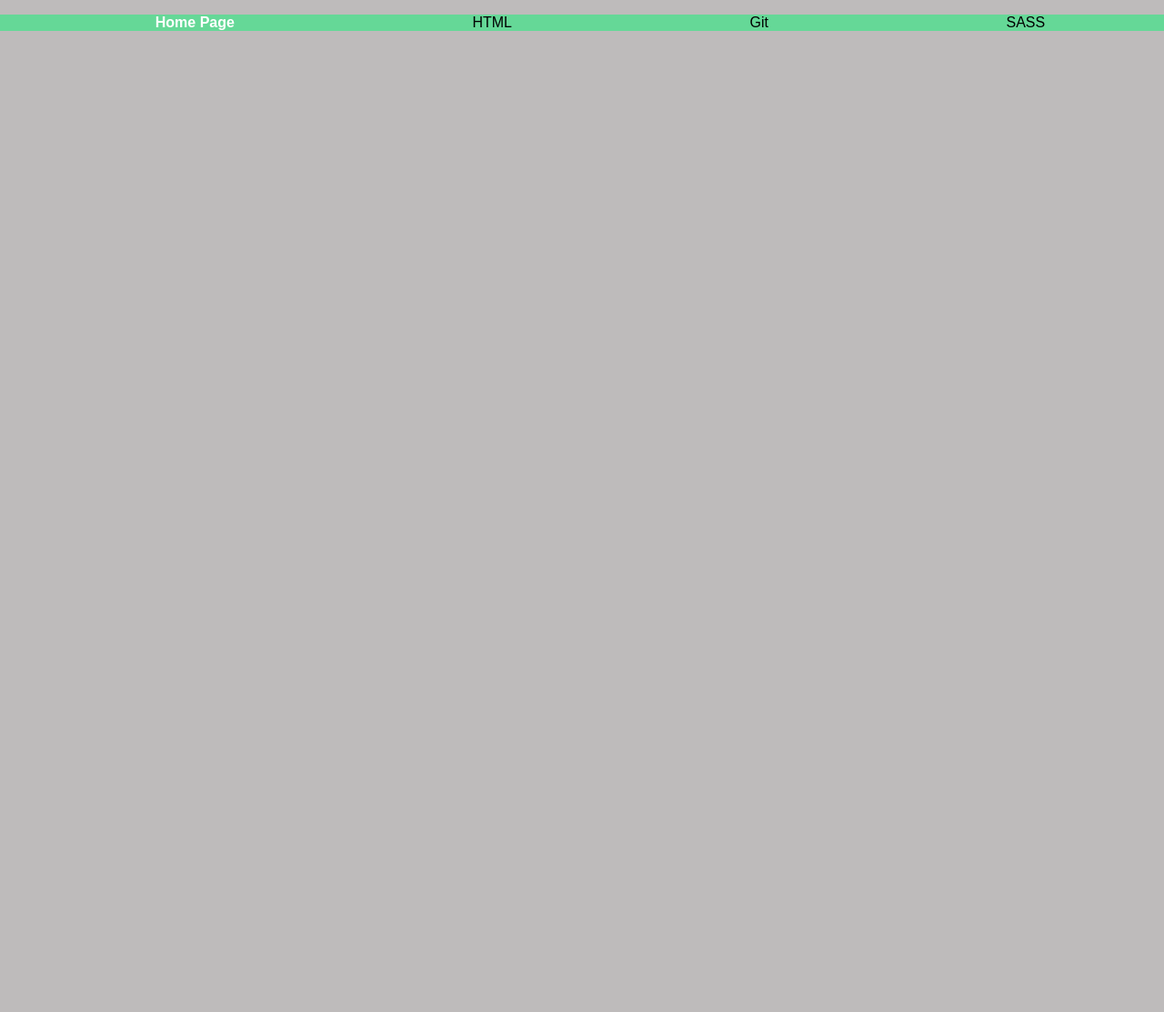
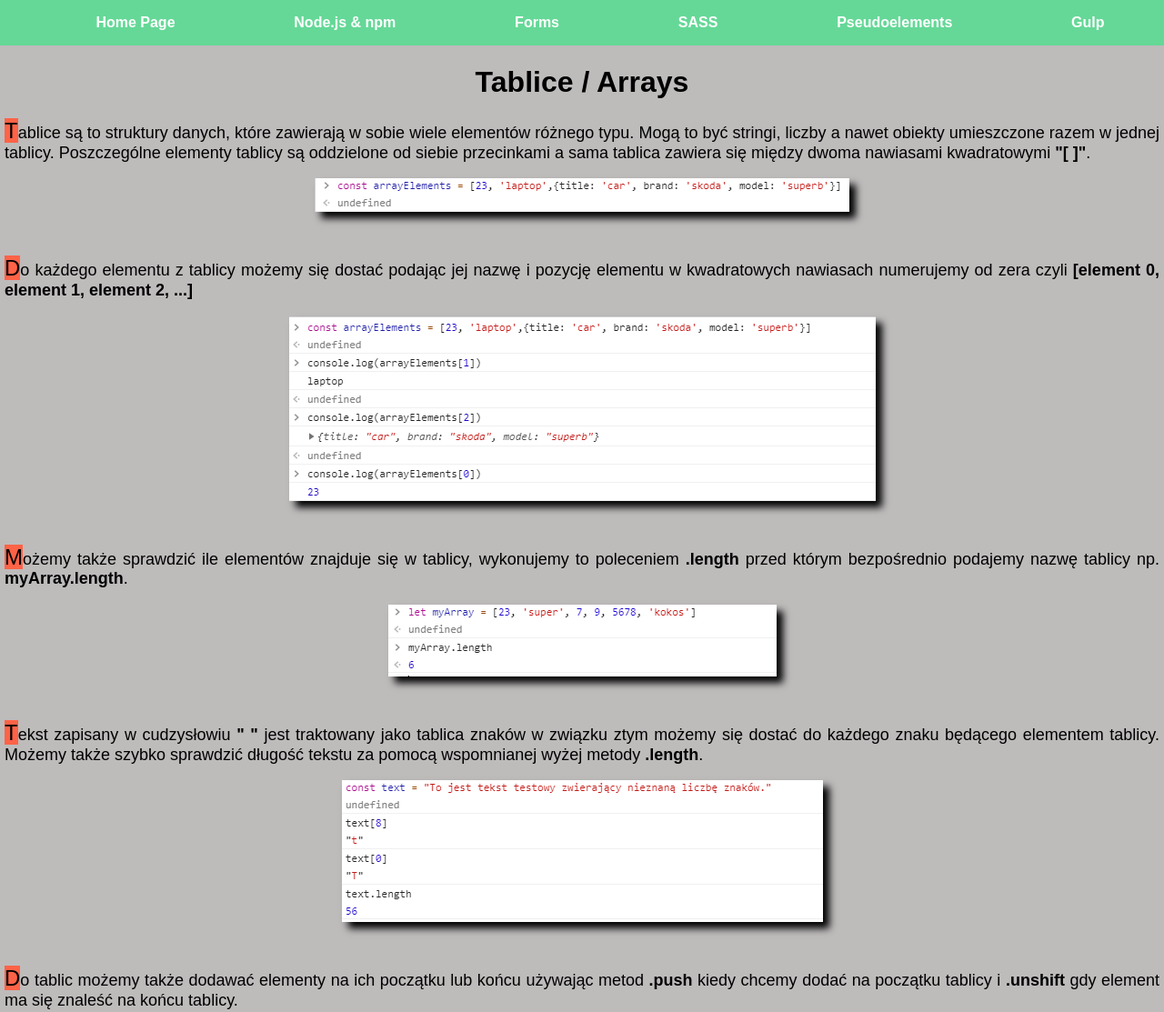
Before and after one commit to norbert-lukaszuk/homepage--gulp, a website: page src/content/javaScript.html in a window 1280 px wide. Shown: the top 1113 px of the page at 91% size. Before the commit the page ends 800 px from the top, so only its background shows below. Drawn offline with nearby package versions, Linux system fonts and the light colour scheme; files that its build step writes are made by us from their sources; files whose address does not match are found by name.

Commit message:
js notes

```diff
--- a/src/content/javaScript.html
+++ b/src/content/javaScript.html
@@ -7,16 +7,58 @@
     <title>Java Script</title>
     <link rel="stylesheet" href="css/main.css">
 </head>
-<div class="mainNavigation">
-    <nav>
-            <ul class="mainNavigation__list">
-            <li><a href="index.html" class="mainNavigation__link">Home Page</a></li>
-            <li>HTML</li>
-            <li>Git</li>
-            <li>SASS</li>
-        </ul></nav>
+<div class="navbox">
+    <nav class="mainNavigation">
+      <ul class="mainNavigation__list mainNavigation__list--js">
+        <li><a class="mainNavigation__link" href="index.html">Home Page</a></li>
+        <li><a class="mainNavigation__link" href="nodejs&npm.html">Node.js & npm</a></li>
+        <li><a class="mainNavigation__link" href="forms.html">Forms</a></li>
+        <li><a class="mainNavigation__link" href="sass.html">SASS</a></li>
+        <li><a class="mainNavigation__link" href="pseudoelements.html">Pseudoelements</a></li>
+        <li><a class="mainNavigation__link" href="gulp.html">Gulp</a></li>
+        </ul>
+      </nav>
+    </div>
+    <div class="buttonWraper">
+    <button id="button" class="menu__button menu__button--js">≡</button>
     </div>
 <body>
+    <h1 class="main__header">Tablice / Arrays</h1>
+<p class="paragraph">Tablice są to struktury danych, które zawierają w sobie wiele elementów
+    różnego typu. Mogą to być stringi, liczby a nawet obiekty umieszczone razem w jednej tablicy.
+    Poszczególne elementy tablicy są oddzielone od siebie przecinkami a sama tablica zawiera się
+    między dwoma nawiasami kwadratowymi <b>"[ ]"</b>.
+</p>
+<div class="image__box">
+<img class="image image--shadow" src="assets/img/js array 1.png" alt="">
+</div>
+<p class="paragraph">Do każdego elementu z tablicy możemy się dostać podając jej nazwę i pozycję elementu
+    w kwadratowych nawiasach numerujemy od zera czyli <b>[element 0, element 1, element 2, ...]</b>
+</p>
+<div class="image__box">
+    <img class="image image--shadow" src="assets/img/js array 2.png" alt="">
+    </div>
+<p class="paragraph">Możemy także sprawdzić ile elementów znajduje się w tablicy, wykonujemy to poleceniem <b>.length</b>
+    przed którym bezpośrednio podajemy nazwę tablicy np. <b>myArray.length</b>.
+</p>
+<div class="image__box">
+    <img class="image image--shadow" src="assets/img/js array 3.png" alt="">
+    </div>
 
+<p class="paragraph">Tekst zapisany w cudzysłowiu <b>" "</b> jest traktowany jako tablica znaków w związku ztym możemy się dostać
+    do każdego znaku będącego elementem tablicy. Możemy także szybko sprawdzić długość tekstu za pomocą wspomnianej wyżej metody
+    <b>.length</b>.
+</p>
+<div class="image__box">
+    <img class="image image--shadow" src="assets/img/js array 4.png" alt="">
+    </div>
+<p class="paragraph">Do tablic możemy także dodawać elementy na ich początku lub końcu używając metod <b>.push</b> kiedy chcemy dodać na
+    początku tablicy i <b>.unshift</b> gdy element ma się znaleść na końcu tablicy.
+</p>
+<div class="image__box">
+    <img class="image image--shadow" src="assets/img/js array 5.png" alt="">
+    </div>
 </body>
+
+<script src="js/main.js"></script>
 </html>
--- a/src/js/main.js
+++ b/src/js/main.js
@@ -8,3 +8,4 @@ menuButton.addEventListener('click',(e)=>{
 
 
 });
+let myArray=[12,'bla bla', 888, 'mural', 'ohm']
--- a/src/scss/main.scss
+++ b/src/scss/main.scss
@@ -357,6 +357,7 @@ span{
   font-size: 18px;
   text-align: justify;
   padding: 0 5px;
+
       &__box{
         padding-left: 10px;
       }
```
Also changed, not shown: src/assets/img/js array 1.PNG (added), src/assets/img/js array 2.PNG (added), src/assets/img/js array 3.PNG (added), src/assets/img/js array 4.PNG (added), src/assets/img/js array 5.PNG (added), 1 other file.
